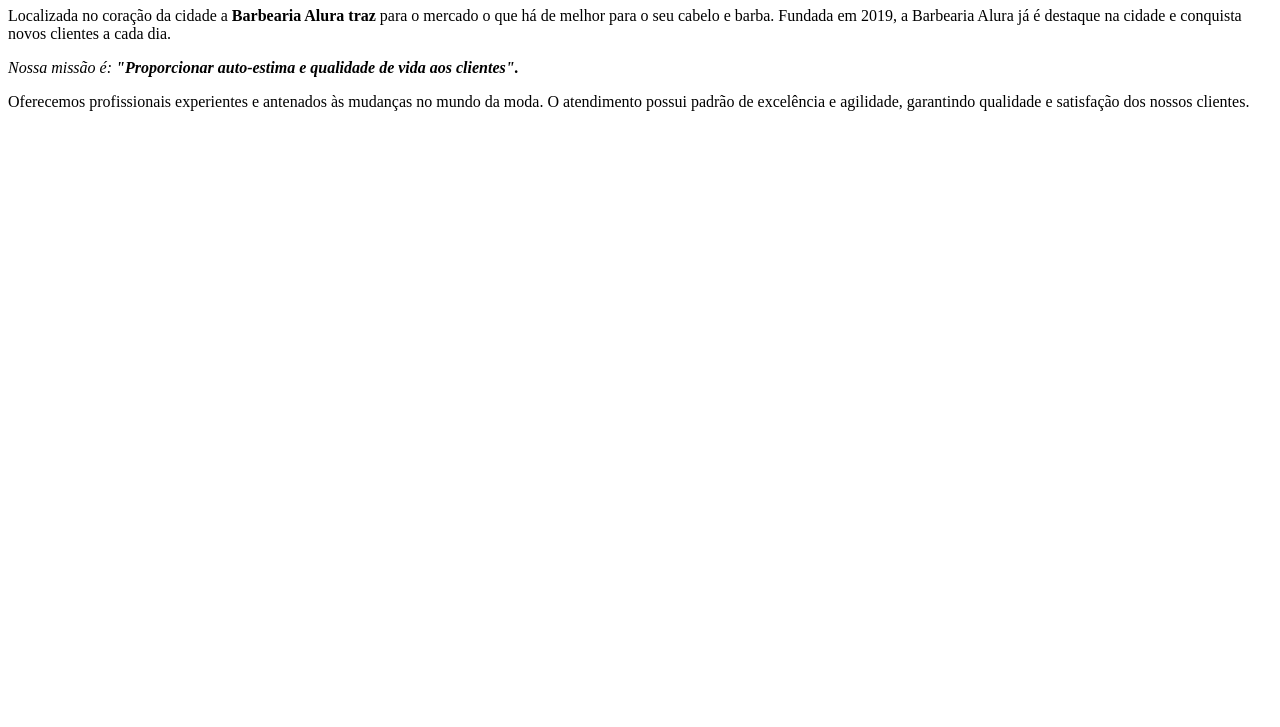
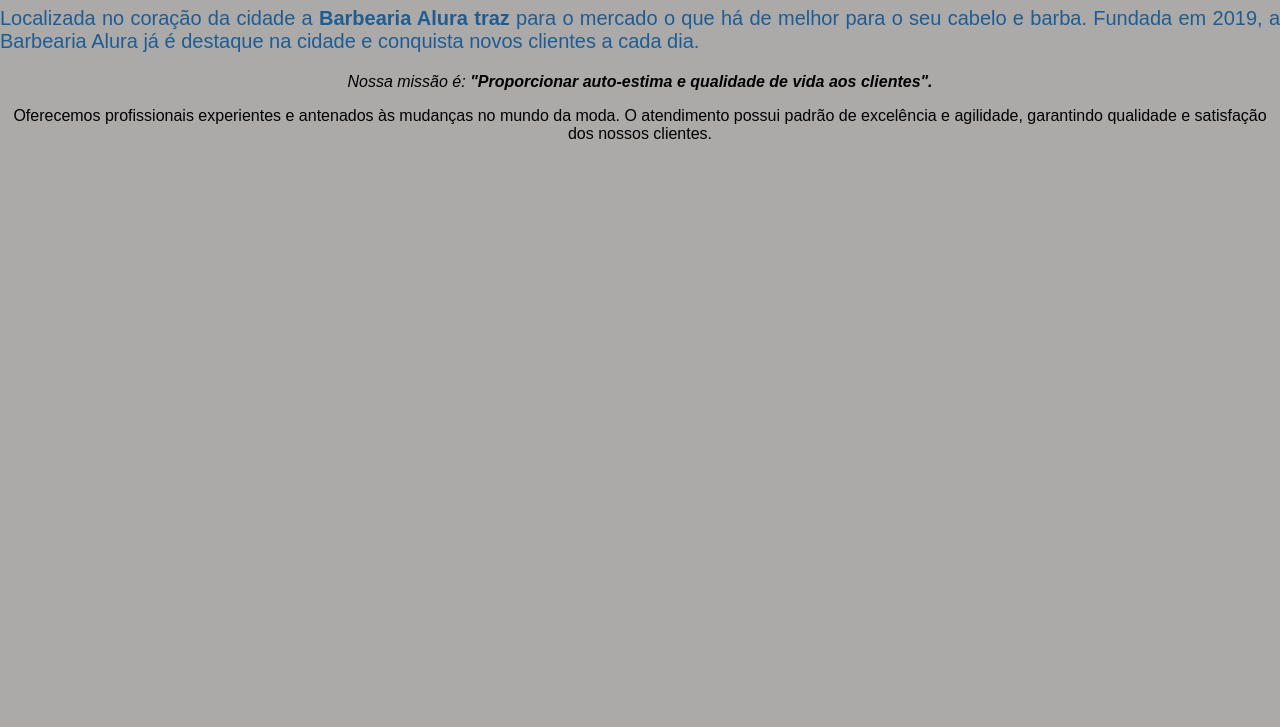
Before and after one commit to jacksonsr451/1b-barbearia-jose-pavan, a plain HTML site: page index.html in a window 1280 px wide. Shown: the part 73-800 px from the top of the page. Drawn offline with Linux system fonts and the light colour scheme.

Commit message:
Refacturin: atualização de aulas

```diff
--- a/index.html
+++ b/index.html
@@ -1,16 +1,20 @@
 <!DOCTYPE html>
 <html lang="pt_BR">
+
 <head>
     <meta charset="UTF-8">
     <title>Barbearia Alura</title>
+    <link rel="stylesheet" href="style.css">
 </head>
+
 <body>
-        <h1>Sobre a Barbearia Alura</h1>
+    <h1 class="title">Sobre a Barbearia Alura</h1>
 
-        <p>Localizada no coração da cidade a <strong>Barbearia Alura traz</strong> para o mercado o que há de melhor para o seu cabelo e barba. Fundada em 2019, a Barbearia Alura já é destaque na cidade e conquista novos clientes a cada dia.</p>
+    <p class="paragrafo_1">Localizada no coração da cidade a <strong>Barbearia Alura traz</strong> para o mercado o que há de melhor para o seu cabelo e barba. Fundada em 2019, a Barbearia Alura já é destaque na cidade e conquista novos clientes a cada dia.</p>
 
-        <p><em>Nossa missão é: <strong>"Proporcionar auto-estima e qualidade de vida aos clientes".</strong></em></p>
+    <p class="paragrafo_2"><em>Nossa missão é: <strong>"Proporcionar auto-estima e qualidade de vida aos clientes".</strong></em></p>
 
-        <p>Oferecemos profissionais experientes e antenados às mudanças no mundo da moda. O atendimento possui padrão de excelência e agilidade, garantindo qualidade e satisfação dos nossos clientes.</p>
+    <p class="paragrafo_3">Oferecemos profissionais experientes e antenados às mudanças no mundo da moda. O atendimento possui padrão de excelência e agilidade, garantindo qualidade e satisfação dos nossos clientes.</p>
 </body>
+
 </html>
--- /dev/null
+++ b/style.css
@@ -0,0 +1,18 @@
+body {
+    margin: 0;
+    padding: 0;
+    font-family: sans-serif;
+    background-color: rgb(172, 169, 169);
+}
+
+.title,
+.paragrafo_2,
+.paragrafo_3 {
+    text-align: center;
+}
+
+.paragrafo_1 {
+    text-align: justify;
+    font-size: 20px;
+    color: rgb(29, 93, 148);
+}
```
Also changed, not shown: 4 other files. Lines whose indentation alone changed are shown as unchanged.
